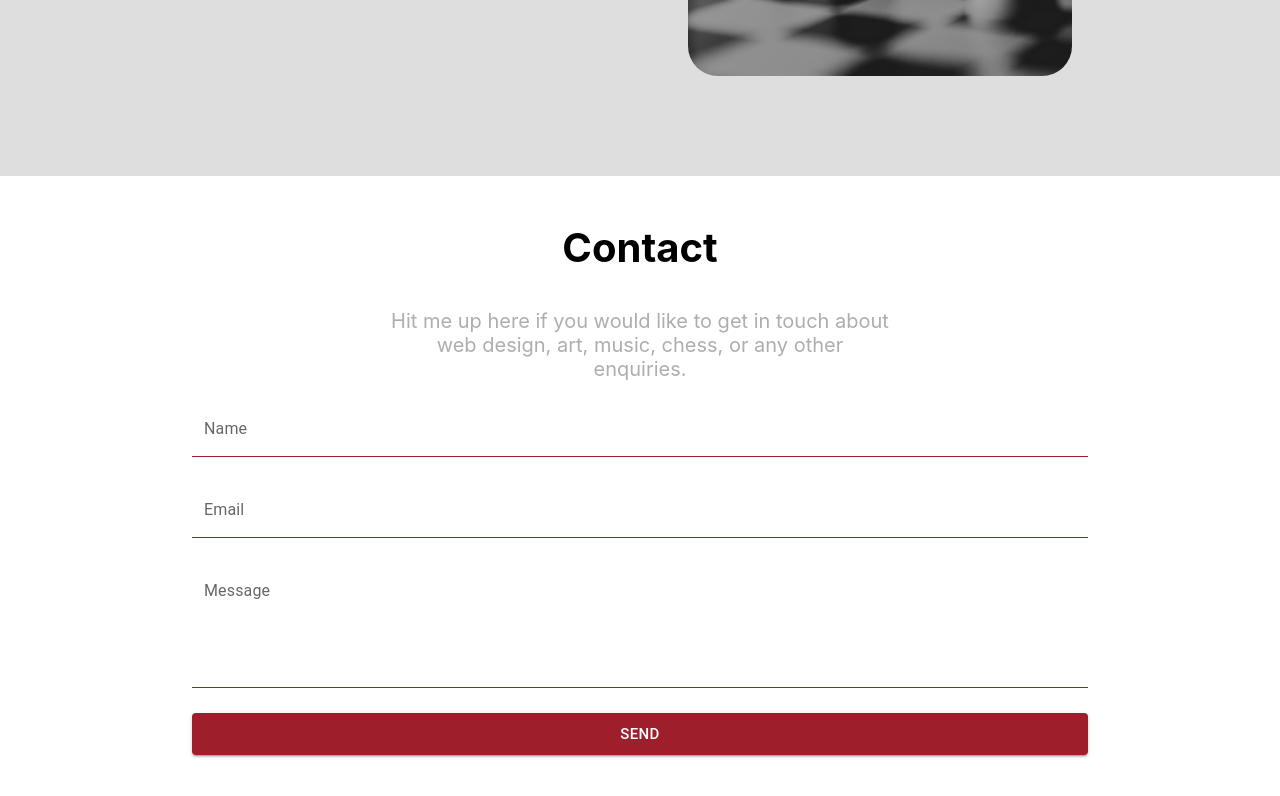
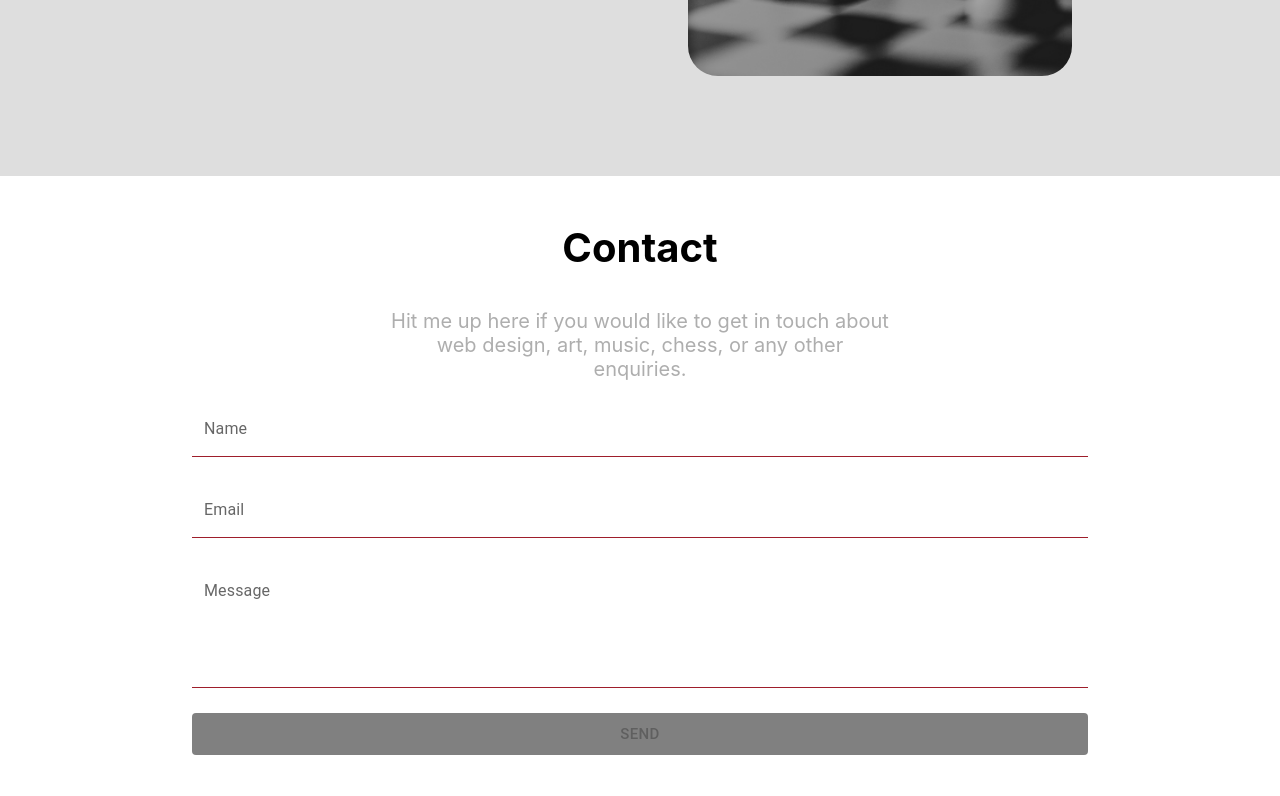
Before and after one commit to Naybs808/mattnaybour, a React (Create React App) app: page / in a window 1280 px wide. Shown: the part 1708-2504 px from the top of the page. Built offline with nearby package versions, Linux system fonts and the light colour scheme.

Commit message:
Add validation to the send button

```diff
--- a/src/pages/Home/Home.tsx
+++ b/src/pages/Home/Home.tsx
@@ -17,7 +17,7 @@
 import { useSpring, animated } from "react-spring";
 import SpecialLinks from "../../common/SpecialLinks/SpecialLinks.tsx";
 import Feature from "../../common/Feature/Feature.tsx";
-import { Box, Button, TextField } from "@mui/material";
+import { Box, Button, TextField, Tooltip } from "@mui/material";
 import CustomTextfield from "./CustomTextfield.tsx";
 
 import emailjs from "emailjs-com";
@@ -85,6 +85,9 @@
         }
       );
   };
+  const messageFormValid =
+    validateEmail(email) && message !== "" && name !== "";
+
   return (
     <>
       <Stack direction="column" minHeight={"100vh"} display="flex">
@@ -207,16 +210,28 @@
               rows={4}
               type="text"
             />
+            <Tooltip
+              title={
+                messageFormValid
+                  ? ""
+                  : "Fill in all 3 fields to send a message."
+              }
+            >
               <Button
                 size="large"
                 variant="contained"
-              style={{ marginBottom: "100px", backgroundColor: "#9e1e2b" }}
+                style={{
+                  marginBottom: "100px",
+                  backgroundColor: messageFormValid ? "#9e1e2b" : "grey",
+                }}
                 onClick={() => {
                   sendEmail();
                 }}
+                disabled={!messageFormValid}
               >
                 Send
               </Button>
+            </Tooltip>
           </div>
         </div>
       </div>
```
Lines whose indentation alone changed are shown as unchanged.
